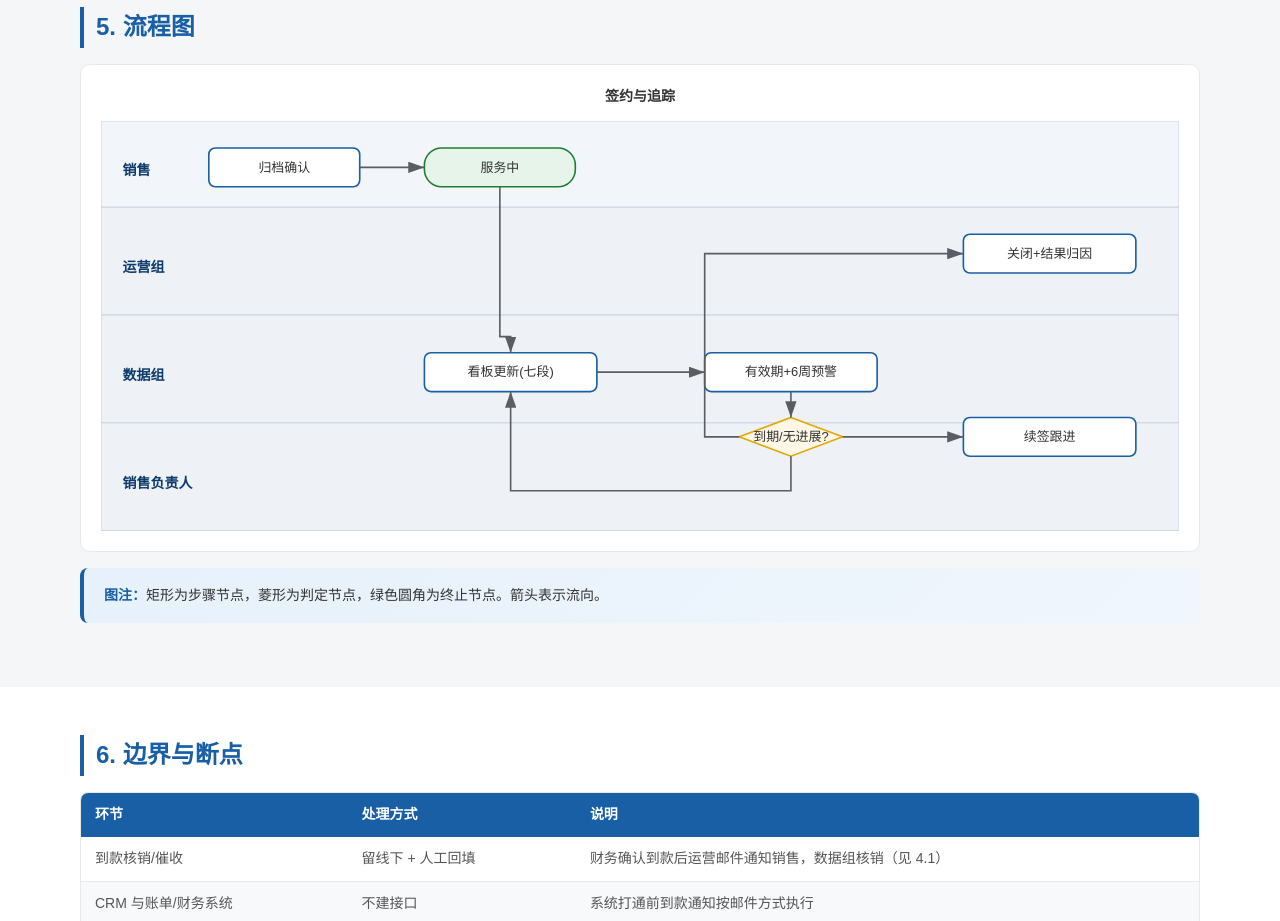
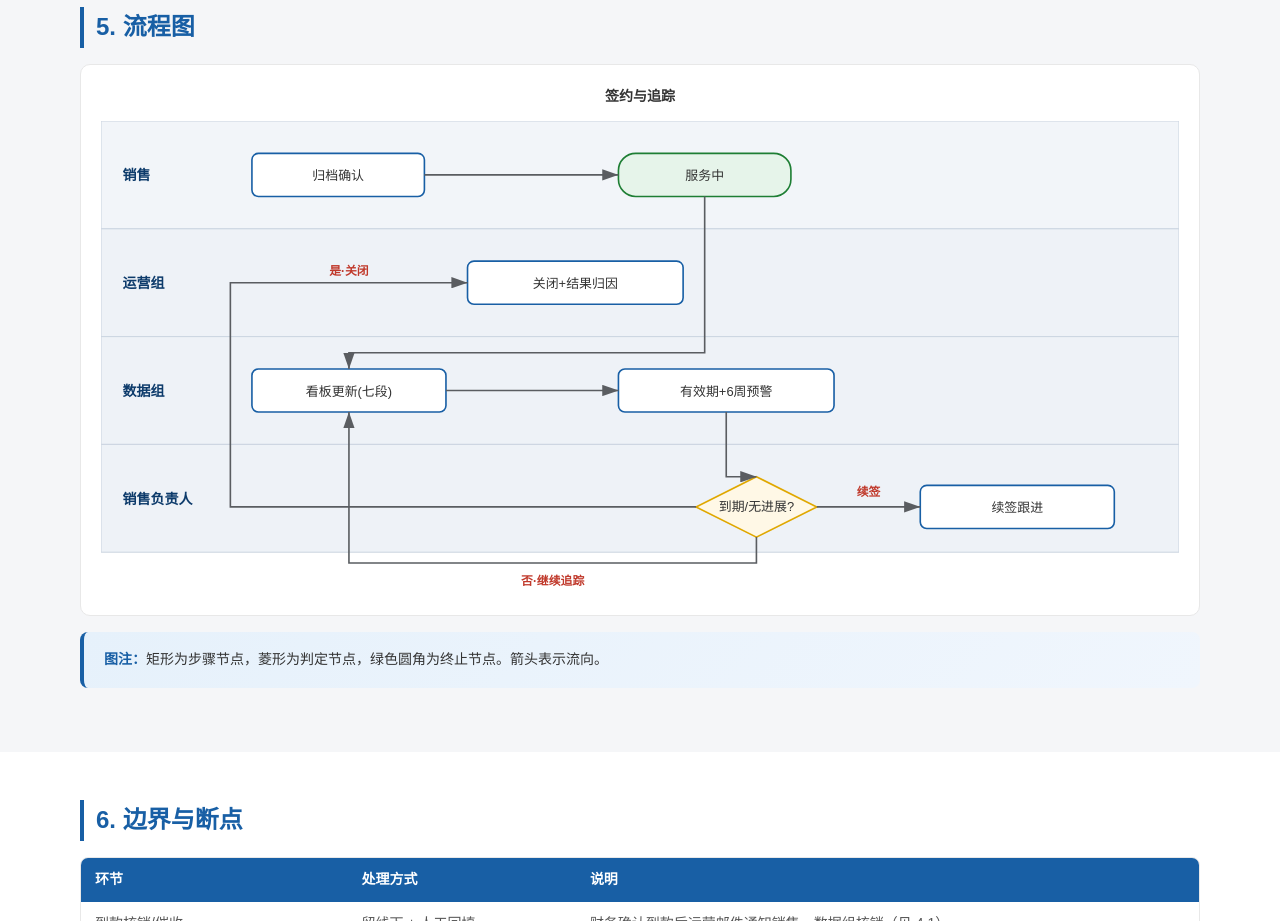
Before and after one commit to xukaining1010-netizen/crm-flows-preview, a plain HTML site: page flow-01-4-签约.html in a window 1280 px wide. Shown: the part 1700-2621 px from the top of the page. Drawn offline with Linux system fonts and the light colour scheme.

Commit message:
fix(crm-flows): 重绘 flow-01-4 签约与追踪流程图 - 列对齐/正交走线/决策菱形加三条分支标签(是·关闭/续签/否·继续追踪)/消除悬空与错位

```diff
--- a/flow-01-4-签约.html
+++ b/flow-01-4-签约.html
@@ -175,7 +175,11 @@ tr:last-child td{border-bottom:none}
     <h2>5. 流程图</h2>
     <div class="svg-box">
       <div class="fig-title">签约与追踪</div>
-      <svg viewBox="0 0 1000 380" xmlns="http://www.w3.org/2000/svg" role="img" aria-label="签约与追踪">
+            <!-- diagram-type: FLOW -->
+            <!-- diagram-type: FLOW -->
+            <!-- diagram-type: FLOW -->
+            <!-- diagram-type: FLOW -->
+      <svg viewBox="0 0 1000 440" xmlns="http://www.w3.org/2000/svg" role="img" aria-label="签约与追踪">
         <defs>
           <marker id="arrow" markerWidth="10" markerHeight="7" refX="10" refY="3.5" orient="auto">
             <polygon points="0 0, 10 3.5, 0 7" fill="#5a5d61"/>
@@ -189,34 +193,39 @@ tr:last-child td{border-bottom:none}
             .end{fill:#e6f4ea;stroke:#1e7e34;stroke-width:1.5;rx:16}
             .txt{font-size:12px;fill:#333}
             .edge{stroke:#5a5d61;stroke-width:1.5;fill:none;marker-end:url(#arrow)}
+            .blabel{font-size:11px;font-weight:bold;fill:#c0392b}
           </style>
         </defs>
         <!-- 泳道背景 -->
-        <rect x="0" y="0" width="1000" height="80" class="sw"/>
-        <rect x="0" y="80" width="1000" height="100" class="lane"/>
-        <rect x="0" y="180" width="1000" height="100" class="lane"/>
-        <rect x="0" y="280" width="1000" height="100" class="lane"/>
+        <rect x="0" y="0" width="1000" height="100" class="sw"/>
+        <rect x="0" y="100" width="1000" height="100" class="lane"/>
+        <rect x="0" y="200" width="1000" height="100" class="lane"/>
+        <rect x="0" y="300" width="1000" height="100" class="lane"/>
         <!-- 泳道标签 -->
-        <text x="20" y="50" class="lbl">销售</text>
-        <text x="20" y="140" class="lbl">运营组</text>
-        <text x="20" y="240" class="lbl">数据组</text>
-        <text x="20" y="340" class="lbl">销售负责人</text>
+        <text x="20" y="55" class="lbl">销售</text>
+        <text x="20" y="155" class="lbl">运营组</text>
+        <text x="20" y="255" class="lbl">数据组</text>
+        <text x="20" y="355" class="lbl">销售负责人</text>
         <!-- 节点 -->
-        <rect x="100" y="25" width="140" height="36" class="box"/><text x="170" y="47" class="txt" text-anchor="middle">归档确认</text>
-        <rect x="300" y="25" width="140" height="36" class="end"/><text x="370" y="47" class="txt" text-anchor="middle">服务中</text>
-        <rect x="300" y="215" width="160" height="36" class="box"/><text x="380" y="237" class="txt" text-anchor="middle">看板更新(七段)</text>
-        <rect x="560" y="215" width="160" height="36" class="box"/><text x="640" y="237" class="txt" text-anchor="middle">有效期+6周预警</text>
-        <polygon points="640,275 688,293 640,311 592,293" class="diamond"/><text x="640" y="297" class="txt" text-anchor="middle">到期/无进展?</text>
-        <rect x="800" y="105" width="160" height="36" class="box"/><text x="880" y="127" class="txt" text-anchor="middle">关闭+结果归因</text>
-        <rect x="800" y="275" width="160" height="36" class="box"/><text x="880" y="297" class="txt" text-anchor="middle">续签跟进</text>
+        <rect x="140" y="30" width="160" height="40" class="box"/><text x="220" y="55" class="txt" text-anchor="middle">归档确认</text>
+        <rect x="480" y="30" width="160" height="40" class="end"/><text x="560" y="55" class="txt" text-anchor="middle">服务中</text>
+        <rect x="140" y="230" width="180" height="40" class="box"/><text x="230" y="255" class="txt" text-anchor="middle">看板更新(七段)</text>
+        <rect x="480" y="230" width="200" height="40" class="box"/><text x="580" y="255" class="txt" text-anchor="middle">有效期+6周预警</text>
+        <polygon points="608,330 664,358 608,386 552,358" class="diamond"/><text x="608" y="362" class="txt" text-anchor="middle">到期/无进展?</text>
+        <rect x="340" y="130" width="200" height="40" class="box"/><text x="440" y="155" class="txt" text-anchor="middle">关闭+结果归因</text>
+        <rect x="760" y="338" width="180" height="40" class="box"/><text x="850" y="363" class="txt" text-anchor="middle">续签跟进</text>
         <!-- 连线 -->
-        <path d="M240 43 L300 43" class="edge"/>
-        <path d="M370 61 L370 200 L380 200 L380 215" class="edge"/>
-        <path d="M460 233 L560 233" class="edge"/>
-        <path d="M640 251 L640 275" class="edge"/>
-        <path d="M688 293 L800 293" class="edge"/>
-        <path d="M640 311 L640 343 L380 343 L380 251" class="edge"/>
-        <path d="M592 293 L560 293 L560 123 L800 123" class="edge"/>
+        <path d="M300 50 L480 50" class="edge"/>
+        <path d="M560 70 L560 215 L230 215 L230 230" class="edge"/>
+        <path d="M320 250 L480 250" class="edge"/>
+        <path d="M580 270 L580 330 L608 330" class="edge"/>
+        <path d="M552 358 L120 358 L120 150 L340 150" class="edge"/>
+        <path d="M664 358 L760 358" class="edge"/>
+        <path d="M608 386 L608 410 L230 410 L230 270" class="edge"/>
+        <!-- 分支标签 -->
+        <text x="230" y="143" class="blabel" text-anchor="middle">是·关闭</text>
+        <text x="712" y="348" class="blabel" text-anchor="middle">续签</text>
+        <text x="419" y="430" class="blabel" text-anchor="middle">否·继续追踪</text>
       </svg>
     </div>
     <div class="callout"><b>图注：</b>矩形为步骤节点，菱形为判定节点，绿色圆角为终止节点。箭头表示流向。</div>
```
